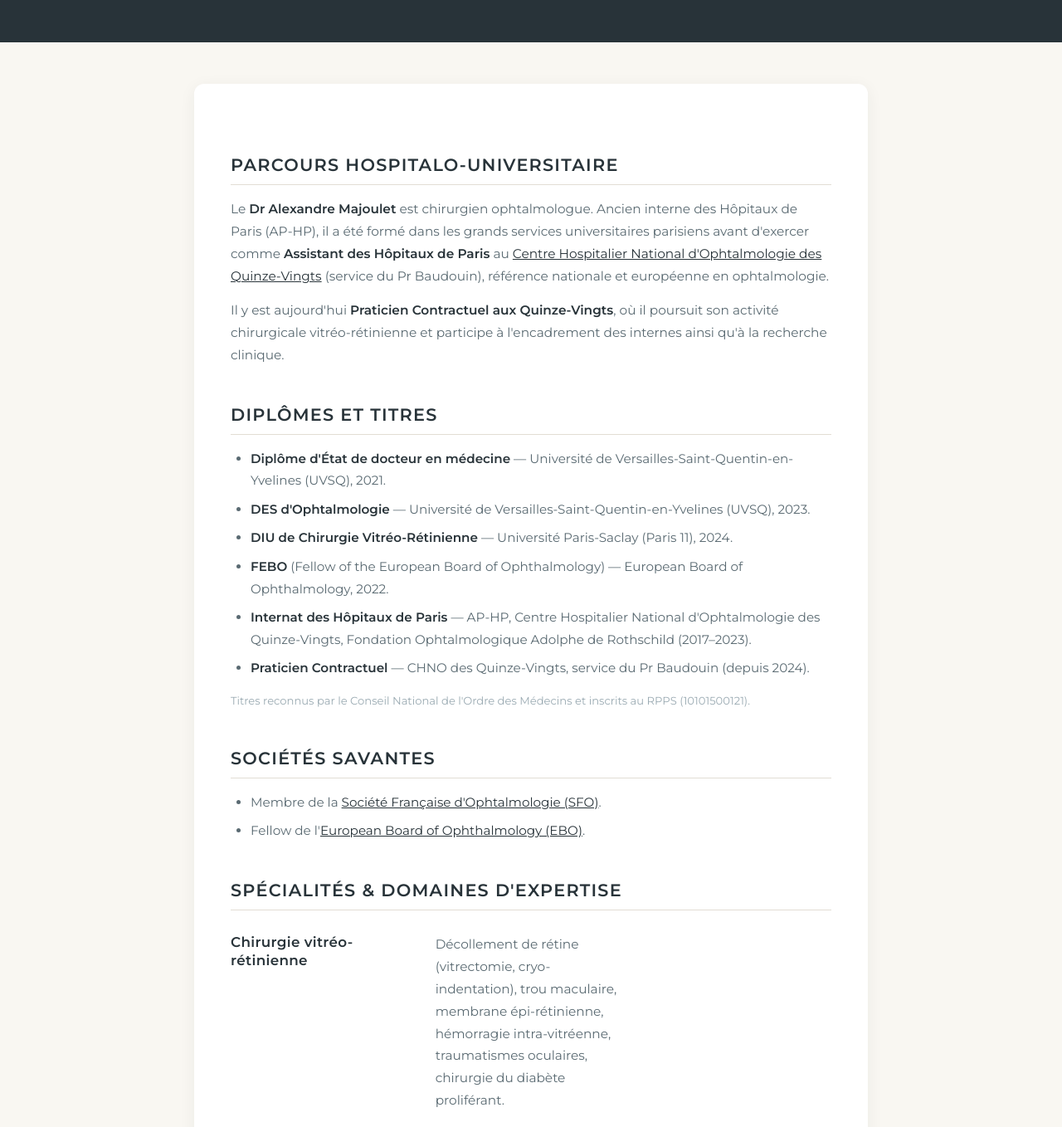
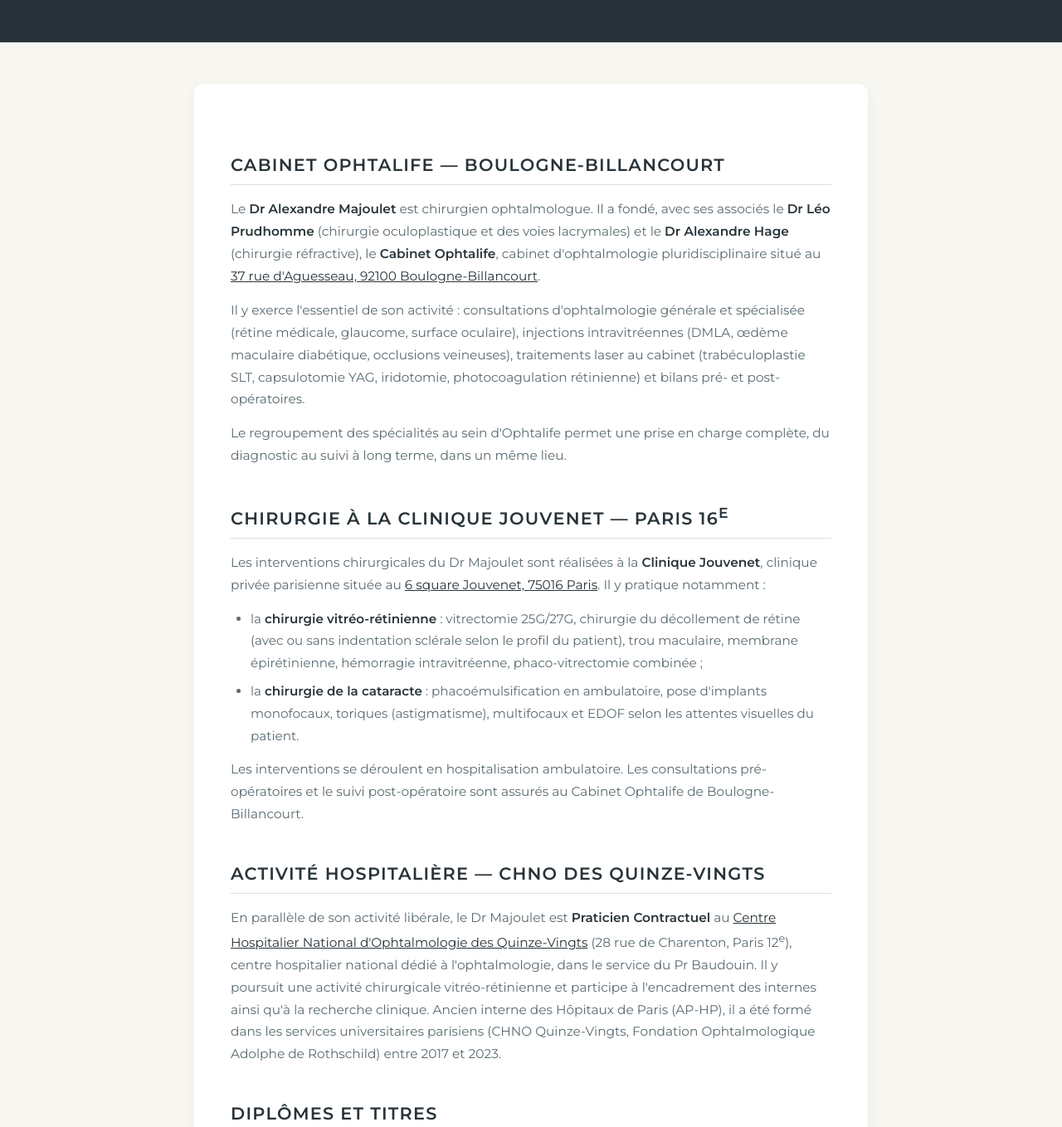
Before and after one commit to Docteurmajoulet/site-docteur-majoulet, a plain HTML site: page le-dr-majoulet.html in a window 1280 px wide. Shown: the part 242-1600 px from the top of the page at 83% size. Drawn offline with Linux system fonts and the light colour scheme.

Commit message:
content(about): refonte hiérarchique — Ophtalife > Jouvenet > Quinze-Vingts
Mise en avant du Cabinet Ophtalife (activité principale) et de la Clinique
Jouvenet (plateau opératoire), rétrogradation du CHNO des Quinze-Vingts en
paragraphe court dédié à l'activité hospitalière.

- Section 1 nouvelle : Cabinet Ophtalife, fondateur avec Dr Léo Prudhomme
  (oculoplastique) et Dr Alexandre Hage (réfractive). Détail de l'activité
  au cabinet : consultations, IVT, lasers (SLT, YAG, PPR), bilans pré/post-op.
- Section 2 nouvelle : Clinique Jouvenet (6 square Jouvenet, 75016 Paris).
  Détail des interventions : vitréo-rétine (vitrectomie 25G/27G, DR, trou
  maculaire, MER, hémorragie IV, phaco-vitrectomie) + cataracte (phaco +
  implants monofocaux/toriques/multifocaux/EDOF).
- Section 3 : Quinze-Vingts ramené à un paragraphe court (Praticien Contractuel,
  encadrement internes, recherche clinique, formation initiale).
- Doublon 'Cabinet Ophtalife' en bas de page supprimé (redondant avec nouvelle
  section 1).

SEO :
- Meta description réécrite (153 chars) : Ophtalife + Jouvenet en premier.
- og:description et twitter:description alignés.
- Keywords enrichis : + Cabinet Ophtalife, Clinique Jouvenet, chirurgie rétine Paris, cataracte 92.

FAQ JSON-LD :
- Nouvelle Q 'Où consulte et opère le Dr Majoulet ?' en position 1 (hiérarchie
  Ophtalife > Jouvenet > Quinze-Vingts). Q 'Quelle est la formation ?'
  enrichie avec diplômes (DES, DIU, FEBO). Q 'Spécialités' détaillée pour
  la cataracte (types d'implants).

E-E-A-T :
- Bloc auteur bas de page : mentionne désormais 'fondateur du Cabinet
  Ophtalife' avant le titre de Praticien Contractuel.

Déontologie :
- Aucun superlatif (ni 'référence', ni 'excellence'), pas de comparaison,
  aucun endossement commercial. Clinique Jouvenet qualifiée de 'clinique
  privée parisienne' — factuel.
- JSON-LD Physician (défini dans index.html) non modifié, conformément
  aux règles projet.

Validation :
- HTML5 strict : OK (html5lib)
- JSON-LD MedicalWebPage + FAQPage : OK (json.loads)
- dateModified + lastReviewed + date visible synchronisés au 2026-04-23.

```diff
--- a/le-dr-majoulet.html
+++ b/le-dr-majoulet.html
@@ -7,8 +7,8 @@
     <!-- Tronc CSS commun (charte + reset + a11y) -->
     <link rel="stylesheet" href="/main.css">
     <title>Dr Alexandre Majoulet, ophtalmologue rétinologue — Boulogne</title>
-    <meta name="description" content="Parcours du Dr Alexandre Majoulet, chirurgien ophtalmologue spécialisé en chirurgie vitréo-rétinienne et cataracte. Ancien interne des Hôpitaux de Paris, Praticien Contractuel au CHNO des Quinze-Vingts, co-fondateur du Cabinet Ophtalife.">
-    <meta name="keywords" content="Dr Alexandre Majoulet, ophtalmologue Boulogne, rétinologue, chirurgie rétine, Quinze-Vingts, Ophtalife, RPPS 10101500121">
+    <meta name="description" content="Dr Majoulet, chirurgien ophtalmologue fondateur du Cabinet Ophtalife à Boulogne. Chirurgie vitréo-rétine et cataracte à la Clinique Jouvenet (Paris 16e).">
+    <meta name="keywords" content="Dr Alexandre Majoulet, ophtalmologue Boulogne, rétinologue, Cabinet Ophtalife, Clinique Jouvenet, chirurgie rétine Paris, cataracte 92, Quinze-Vingts, RPPS 10101500121">
     <meta name="author" content="Dr Alexandre Majoulet">
     <meta name="robots" content="index, follow">
     <link rel="canonical" href="https://docteurmajoulet.com/le-dr-majoulet">
@@ -22,7 +22,7 @@
     <meta name="theme-color" content="#283339">
 
     <meta property="og:title" content="Dr Alexandre Majoulet, ophtalmologue rétinologue — Boulogne">
-    <meta property="og:description" content="Parcours du Dr Alexandre Majoulet, chirurgien ophtalmologue spécialisé en chirurgie vitréo-rétinienne et cataracte. Ancien interne des Hôpitaux de Paris, Praticien Contractuel au CHNO des Quinze-Vingts, co-fondateur du Cabinet Ophtalife.">
+    <meta property="og:description" content="Dr Majoulet, chirurgien ophtalmologue fondateur du Cabinet Ophtalife à Boulogne. Chirurgie vitréo-rétine et cataracte à la Clinique Jouvenet (Paris 16e).">
     <meta property="og:type" content="article">
     <meta property="og:locale" content="fr_FR">
     <meta property="og:url" content="https://docteurmajoulet.com/le-dr-majoulet">
@@ -30,7 +30,7 @@
 
     <meta name="twitter:card" content="summary_large_image">
     <meta name="twitter:title" content="Dr Alexandre Majoulet, ophtalmologue rétinologue — Boulogne">
-    <meta name="twitter:description" content="Parcours du Dr Alexandre Majoulet, chirurgien ophtalmologue spécialisé en chirurgie vitréo-rétinienne et cataracte. Ancien interne des Hôpitaux de Paris, Praticien Contractuel au CHNO des Quinze-Vingts, co-fondateur du Cabinet Ophtalife.">
+    <meta name="twitter:description" content="Dr Majoulet, chirurgien ophtalmologue fondateur du Cabinet Ophtalife à Boulogne. Chirurgie vitréo-rétine et cataracte à la Clinique Jouvenet (Paris 16e).">
     <meta name="twitter:image" content="https://docteurmajoulet.com/og-image.jpg">
     <script type="application/ld+json">
 {
@@ -39,11 +39,11 @@
     "@id": "https://docteurmajoulet.com/le-dr-majoulet#webpage",
     "url": "https://docteurmajoulet.com/le-dr-majoulet",
     "name": "Le Dr Alexandre Majoulet",
-    "description": "Parcours du Dr Alexandre Majoulet, chirurgien ophtalmologue spécialisé en chirurgie vitréo-rétinienne et cataracte. Ancien interne des Hôpitaux de Paris, Praticien Contractuel au CHNO des Quinze-Vingts, co-fondateur du Cabinet Ophtalife.",
+    "description": "Dr Majoulet, chirurgien ophtalmologue fondateur du Cabinet Ophtalife à Boulogne. Chirurgie vitréo-rétine et cataracte à la Clinique Jouvenet (Paris 16e).",
     "inLanguage": "fr-FR",
     "datePublished": "2026-04-19",
-    "dateModified": "2026-04-22",
-    "lastReviewed": "2026-04-22",
+    "dateModified": "2026-04-23",
+    "lastReviewed": "2026-04-23",
     "reviewedBy": {
         "@type": "Physician",
         "@id": "https://docteurmajoulet.com/#physician",
@@ -88,10 +88,18 @@
     "mainEntity": [
         {
             "@type": "Question",
+            "name": "Où consulte et opère le Dr Majoulet ?",
+            "acceptedAnswer": {
+                "@type": "Answer",
+                "text": "Ses consultations, injections intravitréennes et traitements laser ont lieu au Cabinet Ophtalife, qu'il a fondé avec le Dr Léo Prudhomme et le Dr Alexandre Hage, au 37 rue d'Aguesseau à Boulogne-Billancourt (92100). Ses interventions chirurgicales (vitréo-rétine, cataracte) sont réalisées à la Clinique Jouvenet, 6 square Jouvenet, 75016 Paris. Il exerce par ailleurs comme Praticien Contractuel au CHNO des Quinze-Vingts (service du Pr Baudouin)."
+            }
+        },
+        {
+            "@type": "Question",
             "name": "Quelle est la formation du Dr Majoulet ?",
             "acceptedAnswer": {
                 "@type": "Answer",
-                "text": "Ancien interne des Hôpitaux de Paris (AP-HP), le Dr Alexandre Majoulet a été formé dans les services universitaires parisiens puis comme Assistant des Hôpitaux de Paris au Centre Hospitalier National d'Ophtalmologie des Quinze-Vingts, référence nationale en ophtalmologie. Il y exerce aujourd'hui comme Praticien Contractuel."
+                "text": "Ancien interne des Hôpitaux de Paris (AP-HP), le Dr Alexandre Majoulet a été formé dans les services universitaires parisiens (CHNO des Quinze-Vingts, Fondation Ophtalmologique Adolphe de Rothschild) entre 2017 et 2023. Il est titulaire du DES d'Ophtalmologie (2023), du DIU de Chirurgie Vitréo-Rétinienne (Paris-Saclay, 2024) et du FEBO (European Board of Ophthalmology, 2022)."
             }
         },
         {
@@ -99,15 +107,7 @@
             "name": "Quelles sont ses spécialités ?",
             "acceptedAnswer": {
                 "@type": "Answer",
-                "text": "Chirurgie vitréo-rétinienne (décollement de rétine, trou maculaire, membrane épi-rétinienne, vitrectomie), traitements de la DMLA et des rétinopathies (injections intravitréennes, photocoagulation laser), chirurgie de la cataracte. Également pratique de la consultation médicale ophtalmologique générale."
-            }
-        },
-        {
-            "@type": "Question",
-            "name": "Où consulte-t-il ?",
-            "acceptedAnswer": {
-                "@type": "Answer",
-                "text": "Au Cabinet Ophtalife — 37 rue d'Aguesseau, 92100 Boulogne-Billancourt, dont il est co-fondateur. Son activité hospitalière se déroule en parallèle au CHNO des Quinze-Vingts (service du Pr Baudouin)."
+                "text": "Chirurgie vitréo-rétinienne (décollement de rétine, trou maculaire, membrane épi-rétinienne, vitrectomie), traitements de la DMLA et des rétinopathies (injections intravitréennes, photocoagulation laser), chirurgie de la cataracte (phacoémulsification, implants monofocaux, toriques, multifocaux, EDOF). Consultation médicale ophtalmologique générale et suivi spécialisé."
             }
         },
         {
@@ -532,16 +532,55 @@
         <article class="pathology-content">
 
 <section class="page-section">
-  <h2>Parcours hospitalo-universitaire</h2>
-  <p>Le <strong>Dr Alexandre Majoulet</strong> est chirurgien ophtalmologue. Ancien
-  interne des Hôpitaux de Paris (AP-HP), il a été formé dans les grands services
-  universitaires parisiens avant d'exercer comme <strong>Assistant des Hôpitaux
-  de Paris</strong> au <a href="https://www.15-20.fr" target="_blank" rel="noopener">Centre
-  Hospitalier National d'Ophtalmologie des Quinze-Vingts</a> (service du Pr Baudouin),
-  référence nationale et européenne en ophtalmologie.</p>
-  <p>Il y est aujourd'hui <strong>Praticien Contractuel aux Quinze-Vingts</strong>,
-  où il poursuit son activité chirurgicale vitréo-rétinienne et participe à
-  l'encadrement des internes ainsi qu'à la recherche clinique.</p>
+  <h2>Cabinet Ophtalife — Boulogne-Billancourt</h2>
+  <p>Le <strong>Dr Alexandre Majoulet</strong> est chirurgien ophtalmologue.
+  Il a fondé, avec ses associés le <strong>Dr Léo Prudhomme</strong> (chirurgie
+  oculoplastique et des voies lacrymales) et le <strong>Dr Alexandre Hage</strong>
+  (chirurgie réfractive), le <strong>Cabinet Ophtalife</strong>, cabinet
+  d'ophtalmologie pluridisciplinaire situé au
+  <a href="https://www.google.com/maps/search/?api=1&amp;query=37+rue+d%27Aguesseau+92100+Boulogne-Billancourt" target="_blank" rel="noopener">37 rue d'Aguesseau,
+  92100 Boulogne-Billancourt</a>.</p>
+  <p>Il y exerce l'essentiel de son activité&nbsp;: consultations d'ophtalmologie
+  générale et spécialisée (rétine médicale, glaucome, surface oculaire), injections
+  intravitréennes (DMLA, œdème maculaire diabétique, occlusions veineuses),
+  traitements laser au cabinet (trabéculoplastie SLT, capsulotomie YAG, iridotomie,
+  photocoagulation rétinienne) et bilans pré- et post-opératoires.</p>
+  <p>Le regroupement des spécialités au sein d'Ophtalife permet une prise en charge
+  complète, du diagnostic au suivi à long terme, dans un même lieu.</p>
+</section>
+
+<section class="page-section">
+  <h2>Chirurgie à la Clinique Jouvenet — Paris 16<sup>e</sup></h2>
+  <p>Les interventions chirurgicales du Dr Majoulet sont réalisées à la
+  <strong>Clinique Jouvenet</strong>, clinique privée parisienne située au
+  <a href="https://www.google.com/maps/search/?api=1&amp;query=6+square+Jouvenet+75016+Paris" target="_blank" rel="noopener">6 square Jouvenet,
+  75016 Paris</a>. Il y pratique notamment&nbsp;:</p>
+  <ul>
+    <li>la <strong>chirurgie vitréo-rétinienne</strong>&nbsp;: vitrectomie 25G/27G,
+    chirurgie du décollement de rétine (avec ou sans indentation sclérale selon
+    le profil du patient), trou maculaire, membrane épirétinienne, hémorragie
+    intravitréenne, phaco-vitrectomie combinée&nbsp;;</li>
+    <li>la <strong>chirurgie de la cataracte</strong>&nbsp;: phacoémulsification
+    en ambulatoire, pose d'implants monofocaux, toriques (astigmatisme),
+    multifocaux et EDOF selon les attentes visuelles du patient.</li>
+  </ul>
+  <p>Les interventions se déroulent en hospitalisation ambulatoire. Les consultations
+  pré-opératoires et le suivi post-opératoire sont assurés au Cabinet Ophtalife
+  de Boulogne-Billancourt.</p>
+</section>
+
+<section class="page-section">
+  <h2>Activité hospitalière — CHNO des Quinze-Vingts</h2>
+  <p>En parallèle de son activité libérale, le Dr Majoulet est
+  <strong>Praticien Contractuel</strong> au
+  <a href="https://www.15-20.fr" target="_blank" rel="noopener">Centre Hospitalier
+  National d'Ophtalmologie des Quinze-Vingts</a> (28 rue de Charenton, Paris 12<sup>e</sup>),
+  centre hospitalier national dédié à l'ophtalmologie, dans le service du Pr Baudouin.
+  Il y poursuit une activité chirurgicale vitréo-rétinienne et participe à
+  l'encadrement des internes ainsi qu'à la recherche clinique. Ancien interne
+  des Hôpitaux de Paris (AP-HP), il a été formé dans les services universitaires
+  parisiens (CHNO Quinze-Vingts, Fondation Ophtalmologique Adolphe de Rothschild)
+  entre 2017 et 2023.</p>
 </section>
 
 <section class="page-section">
@@ -603,16 +642,6 @@
 </section>
 
 <section class="page-section">
-  <h2>Cabinet Ophtalife — Boulogne-Billancourt</h2>
-  <p>Le Dr Majoulet est co-fondateur du <strong>Cabinet Ophtalife</strong>, cabinet
-  d'ophtalmologie pluridisciplinaire situé au 37 rue d'Aguesseau à Boulogne-Billancourt.
-  Le cabinet regroupe des ophtalmologues aux spécialités complémentaires (chirurgie
-  réfractive, chirurgie oculoplastique, explorations fonctionnelles) pour offrir une
-  prise en charge complète.</p>
-  <p><a href="/contact" class="button">Voir les coordonnées & accès →</a></p>
-</section>
-
-<section class="page-section">
   <h2>Numéro RPPS & identifiants professionnels</h2>
   <ul>
     <li><strong>RPPS :</strong> 10101500121 (Répertoire Partagé des Professionnels de Santé)</li>
@@ -644,8 +673,8 @@
 
             <div class="eeat-block">
                 <h3>À propos de cette fiche</h3>
-                <p>Rédigée et relue par le <strong style="color:#fff">Dr Alexandre Majoulet</strong>, ophtalmologue-rétinologue (RPPS 10101500121), Praticien Contractuel au Centre Hospitalier National d'Ophtalmologie des Quinze-Vingts (Paris), ancien Assistant des Hôpitaux de Paris.</p>
-                <p class="meta">Dernière mise à jour : 22 avril 2026 · Sources : recommandations SFO (Société Française d'Ophtalmologie), HAS, et publications scientifiques indexées PubMed.</p>
+                <p>Rédigée et relue par le <strong style="color:#fff">Dr Alexandre Majoulet</strong>, ophtalmologue-rétinologue (RPPS 10101500121), fondateur du Cabinet Ophtalife à Boulogne-Billancourt, et Praticien Contractuel au CHNO des Quinze-Vingts (service du Pr Baudouin).</p>
+                <p class="meta">Dernière mise à jour : 23 avril 2026 · Sources : recommandations SFO (Société Française d'Ophtalmologie), HAS, et publications scientifiques indexées PubMed.</p>
             </div>
 
         </article>
```
